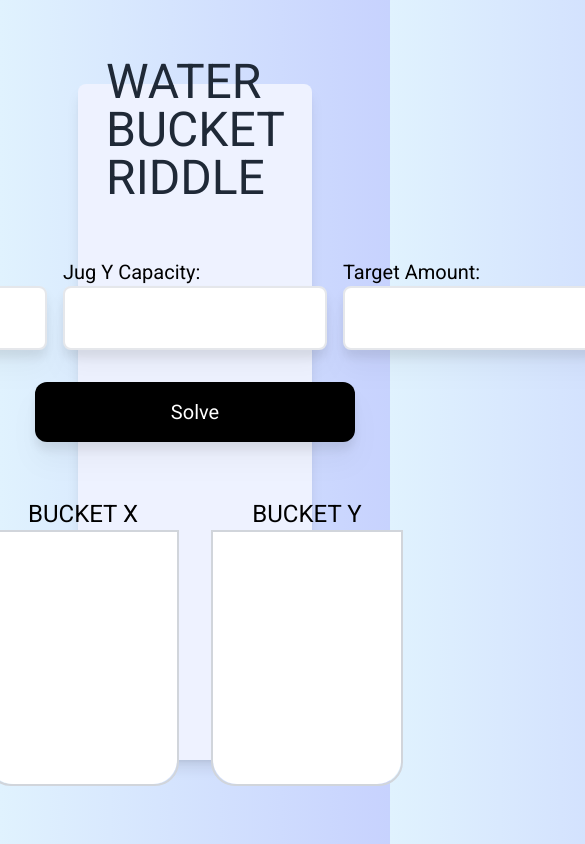
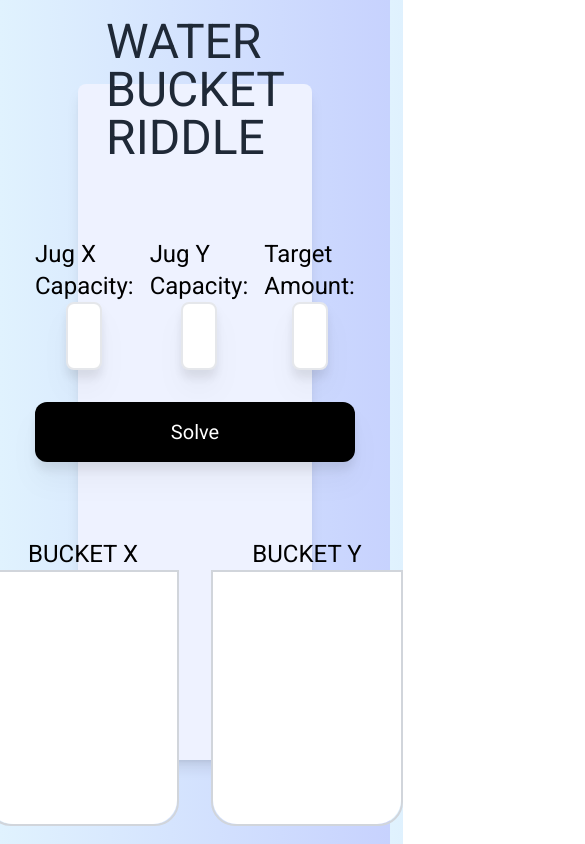
Before and after one commit to lucassdesouza0/water-bucket-challenge, a Next.js app: page / in a window 390 px wide. Shown: the top 844 px of the page, 585 px wide, since content can reach past the window. Built offline with nearby package versions, Linux system fonts and the light colour scheme.

Commit message:
style: add responsiveness to inputs

```diff
--- a/src/components/Form/index.tsx
+++ b/src/components/Form/index.tsx
@@ -15,39 +15,48 @@ export default function Form({ onFormSubmit }: FormProps) {
 	};
 
 	return (
-		<div className="flex items-center justify-center ">
+		<div className="flex items-center justify-center p-5">
 			<form
 				onSubmit={handleSubmit}
 				className="p-6 rounded-lg space-y-4 items-center flex flex-col gap-4"
 				data-testid="form"
 			>
 				<div className="flex items-center space-x-4">
-					<label className="text-black" htmlFor="jugX">
+					<label
+						className="flex flex-col items-center text-2xl text-black"
+						htmlFor="jugX"
+					>
 						Jug X Capacity:
 						<input
 							id="jugX"
 							data-testid="jugX-input"
-							className=" p-4 rounded-lg drop-shadow-xl border-2 border-gray-200 appearance-none hover:border-indigo-200"
+							className=" flex p-4 rounded-lg drop-shadow-xl border-2 border-gray-200 appearance-none hover:border-indigo-200 w-1/3 sm:w-full "
 							value={jugX}
 							onChange={(e) => setJugX(Number(e.target.value))}
 						/>
 					</label>
-					<label className="text-black" htmlFor="jugY">
+					<label
+						className="flex flex-col items-center text-2xl text-black"
+						htmlFor="jugY"
+					>
 						Jug Y Capacity:
 						<input
 							id="jugY"
 							data-testid="jugY-input"
-							className=" p-4 rounded-lg drop-shadow-xl border-2 border-gray-200 appearance-none hover:border-indigo-200"
+							className=" p-4 rounded-lg drop-shadow-xl border-2 border-gray-200 appearance-none hover:border-indigo-200 w-1/3 sm:w-full "
 							value={jugY}
 							onChange={(e) => setJugY(Number(e.target.value))}
 						/>
 					</label>
-					<label className="text-black" htmlFor="target">
+					<label
+						className="flex flex-col items-center text-2xl text-black"
+						htmlFor="target"
+					>
 						Target Amount:
 						<input
 							id="target"
 							data-testid="target-input"
-							className=" p-4 rounded-lg drop-shadow-xl border-2 border-gray-200 appearance-none hover:border-indigo-200"
+							className=" p-4 rounded-lg drop-shadow-xl border-2 border-gray-200 appearance-none hover:border-indigo-200 w-1/3 sm:w-full "
 							value={target}
 							onChange={(e) => setTarget(Number(e.target.value))}
 						/>
```
